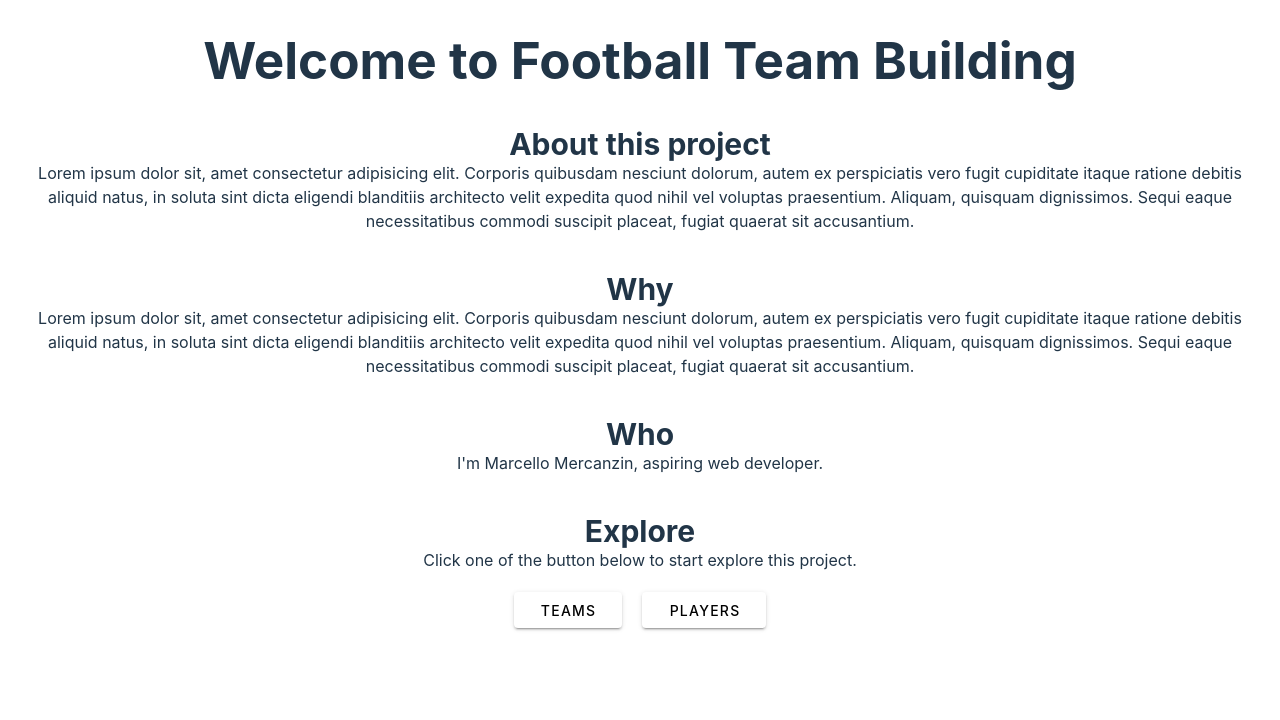
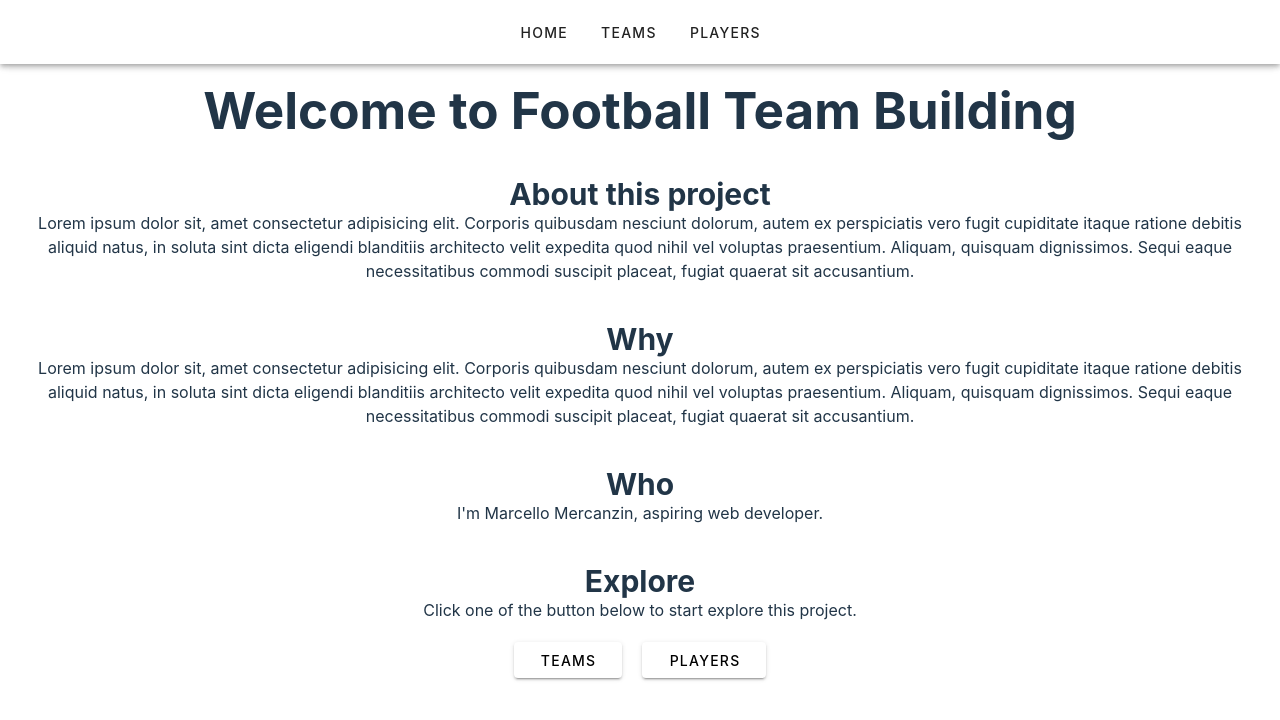
Before and after one commit to marcimerca/Football-Team-Building, a Vue app: page / in a window 1280 px wide. Shown: the top 720 px of the page. Built offline with nearby package versions, Linux system fonts and the light colour scheme.

Commit message:
added nav bar

```diff
--- a/src/App.vue
+++ b/src/App.vue
@@ -1,7 +1,9 @@
-<script setup></script>
+<script setup>
+import Nav from "./components/Nav.vue"
+</script>
 
 <template>
-  <!-- navbar -->
+  <Nav />
   <router-view />
 </template>
 
--- /dev/null
+++ b/src/components/Nav.vue
@@ -0,0 +1,25 @@
+<template>
+    <div class="container">
+        <v-layout>
+            <v-app-bar class="nav-bar">
+                <div class="buttons">
+                    <v-btn>Home</v-btn>
+                    <v-btn>Teams</v-btn>
+                    <v-btn>Players</v-btn>
+                </div>
+            </v-app-bar>
+        </v-layout>
+    </div>
+</template>
+
+<style scoped> .container {
+     margin-bottom: 50px;
+
+ }
+
+ .buttons {
+   margin: 0 auto;
+ }
+
+
+</style>
```
